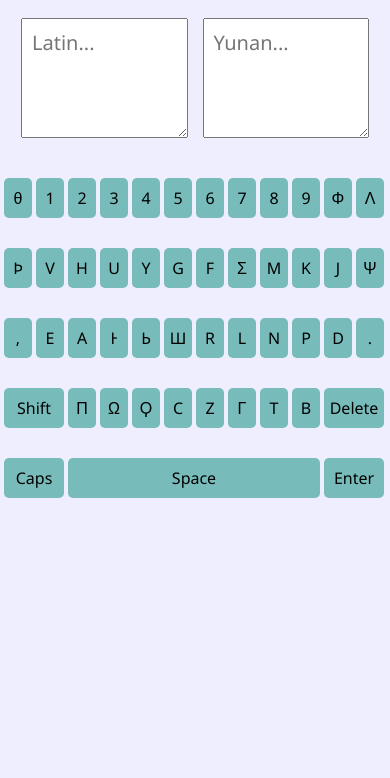
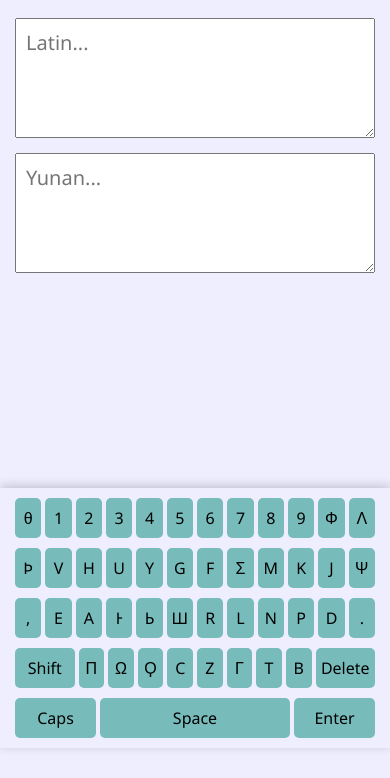
Before and after one commit to iMert07/ceviri, a plain HTML site: page index.html in a window 390 px wide. Shown: the part 66-844 px from the top of the page. Drawn offline with Linux system fonts and the light colour scheme.

Commit message:
Update style.css

```diff
--- a/style.css
+++ b/style.css
@@ -34,8 +34,6 @@ textarea {
   display: flex;
   flex-direction: column;
   align-items: center;
-  /* gap artık tuşların margin-right ile kontrol ediliyor,
-     keyboard container aralığı için istersen 10px bırakabilirsin */
   gap: 10px;
   margin: 30px auto;
   width: 100%;
@@ -45,25 +43,22 @@ textarea {
 
 .row {
   display: flex;
-  justify-content: flex-start; /* margin ile gap ayarı için */
+  justify-content: center;
+  gap: 6px;           /* tuşlar arası boşluk */
+  width: 100%;
   padding: 0 4px;
   box-sizing: border-box;
-  width: 100%;
-  max-width: 600px;
-  margin: 10px auto;
-}
-
-/* Ortak tuş stili */
-:root {
-  --key-base-width: 38px;
-  --key-gap: 6px;
-  --key-height: 50px;
+  flex-wrap: nowrap;
+  overflow: hidden;
 }
 
 .key {
-  flex: 0 0 var(--key-base-width);
-  height: var(--key-height);
-  margin-right: var(--key-gap);
+  flex-grow: 1;
+  flex-shrink: 1;
+  flex-basis: 38px;
+  max-width: 55px;
+  min-width: 28px;
+  height: 50px;
   display: flex;
   justify-content: center;
   align-items: center;
@@ -74,52 +69,72 @@ textarea {
   user-select: none;
   font-family: 'Noto Sans', Arial, sans-serif;
   box-sizing: border-box;
-  transition: background 0.2s ease;
 }
 
 .key:active {
   background: #599;
 }
 
-/* Son tuşlarda margin-right kaldır */
-.row .key:last-child {
-  margin-right: 0;
+.key.wide {
+  flex-grow: 2;
+  flex-shrink: 1;
+  flex-basis: 80px;
+  max-width: 110px;
+  min-width: 65px;
+}
+.key.extra-wide {
+  flex-grow: 8;
+  flex-shrink: 1;
+  flex-basis: 340px;
+  max-width: 390px;
+  min-width: 180px;
 }
 
-/* Geniş tuş (2x tuş genişliği + 1 gap genişliği) */
-.key.wide {
-  flex: 0 0 calc(calc(var(--key-base-width) * 2) + var(--key-gap));
-  margin-right: var(--key-gap);
-}
-
-/* Çok geniş tuş (8x tuş genişliği + 7 gap genişliği) */
-.key.extra-wide {
-  flex: 0 0 calc(calc(var(--key-base-width) * 8) + calc(var(--key-gap) * 7));
-  margin-right: var(--key-gap);
-}
-
-/* Responsive için küçültme ve margin düzeni */
 @media (max-width: 768px) {
-  :root {
-    --key-base-width: 28px;
-    --key-gap: 4px;
-    --key-height: 40px;
+  .container {
+    flex-direction: column;
+    align-items: center;
+    margin-bottom: 220px;
+    max-width: 100%;
+    padding: 0 15px;
+  }
+  textarea {
+    width: 100%;
+    max-width: none;
+  }
+  .keyboard {
+    position: fixed;
+    bottom: 0;
+    left: 0;
+    right: 0;
+    max-width: 100%;
+    background: #eef;
+    padding: 10px 12px;
+    box-shadow: 0 -2px 10px rgba(0, 0, 0, 0.2);
+    z-index: 1000;
+    box-sizing: border-box;
+  }
+  .row {
+    flex-wrap: nowrap;
+    padding: 0 3px;
+    gap: 4px;
   }
   .key {
-    flex: 0 0 var(--key-base-width);
-    height: var(--key-height);
-    margin-right: var(--key-gap);
+    flex-basis: 28px;
+    max-width: 38px;
+    min-width: 22px;
+    height: 40px;
     font-size: 16px;
+    box-sizing: border-box;
   }
   .key.wide {
-    flex: 0 0 calc(calc(var(--key-base-width) * 2) + var(--key-gap));
-    margin-right: var(--key-gap);
+    flex-basis: 65px;
+    max-width: 85px;
+    min-width: 50px;
   }
   .key.extra-wide {
-    flex: 0 0 calc(calc(var(--key-base-width) * 8) + calc(var(--key-gap) * 7));
-    margin-right: var(--key-gap);
-  }
-  .row .key:last-child {
-    margin-right: 0;
+    flex-basis: 140px;
+    max-width: 190px;
+    min-width: 110px;
   }
 }
```
